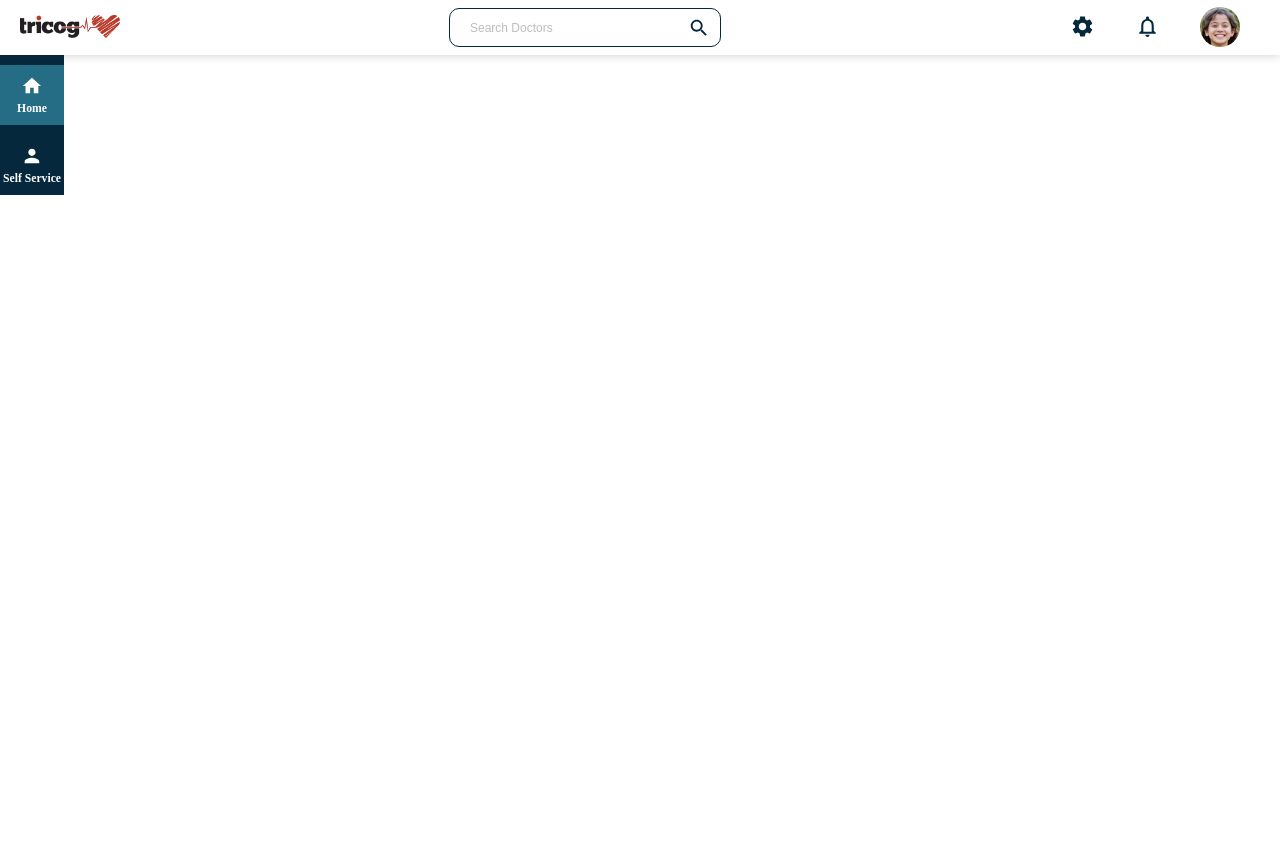
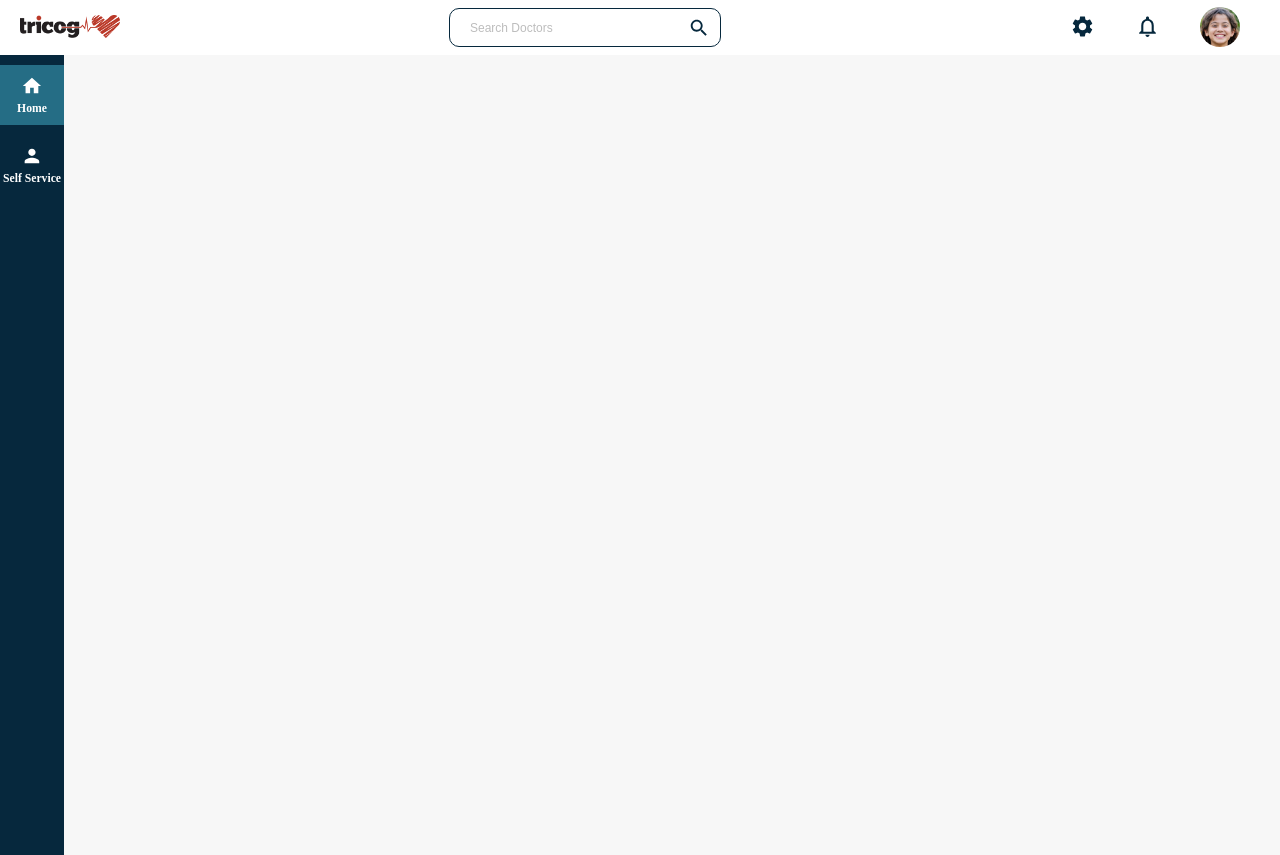
Before and after one commit to Sneha-Shaw/shift_frontend, a React (Create React App) app: page / in a window 1280 px wide. Before the commit the page ends 800 px from the top, so only its background shows below. Built offline with nearby package versions, Linux system fonts and the light colour scheme.

Commit message:
`fix`:`home`

```diff
--- a/src/pages/Home/styles.js
+++ b/src/pages/Home/styles.js
@@ -1,5 +1,10 @@
 
 import { makeStyles } from "@mui/styles";
 export default makeStyles((theme) => ({
-
+    root: {
+        width: "100%",
+        height: "100vh",
+        display: "flex",
+        background: "#f7f7f7",
+    },
 }))
```
